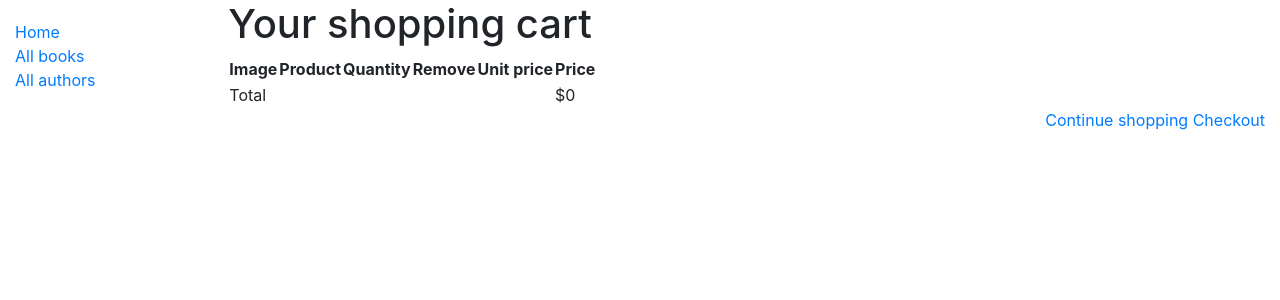
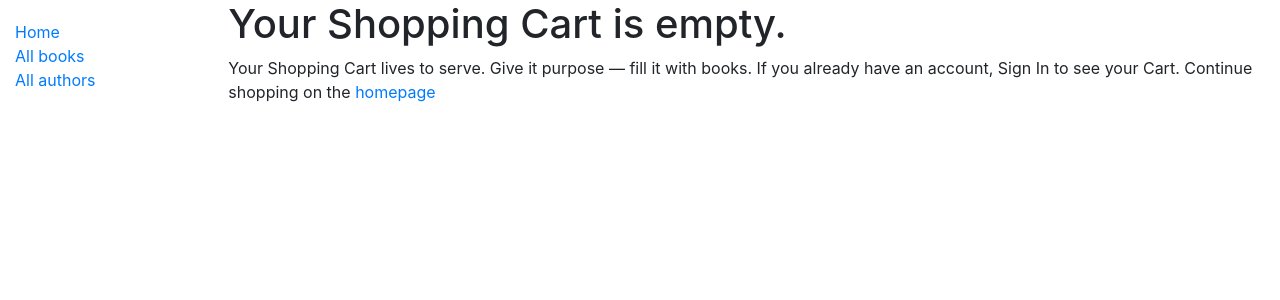
Before and after one commit to casol/Digital-Library, a Django app: page /cart/ in a window 1280 px wide. Shown: the top 300 px of the page. Run offline with Django 3.2, Linux system fonts and the light colour scheme; some libraries are stand-ins or nearby versions.

Commit message:
Add context processor for the shopping cart

```diff
--- /dev/null
+++ b/cart/context_processors.py
@@ -0,0 +1,8 @@
+from .cart import Cart
+
+def cart(request):
+    """
+    The context_processors takes a request object as their argument
+    and return a dictionary of items to be merged into the context.
+    """
+    return {'cart': Cart(request)}
--- a/cart/templates/cart/detail.html
+++ b/cart/templates/cart/detail.html
@@ -1,46 +1,67 @@
 {% extends "catalog/base.html" %}
+{% load widget_tweaks %}
 {% load static %}
 {% block content %}
+
+<link href="//maxcdn.bootstrapcdn.com/font-awesome/4.1.0/css/font-awesome.min.css" rel="stylesheet">
+{% if cart%}
 <h1>Your shopping cart</h1>
-    <table>
+{% for item in cart %}
+{% with book=item.book %}
+	<table id="cart" class="table table-hover table-condensed">
     				<thead>
 						<tr>
-        <th>Image</th>
-        <th>Product</th>
-        <th>Quantity</th>
-        <th>Remove</th>
-        <th>Unit price</th>
-        <th>Price</th>
+							<th style="width:50%"></th>
+							<th style="width:10%">Price</th>
+                            <th style="width:8%">Quantity</th>
+                            <th style="width:10%"></th>
+							<th style="width:22%" class="text-center">Subtotal</th>
 						</tr>
 					</thead>
 					<tbody>
-            {% for item in cart %}
-            {% with book=item.book %}
 						<tr>
-                <td>
-                <a href="{{ book.get_absolute_url }}">
-                <img src="{% if book.cover %}{{ book.cover.url }}
-                {% else %}{% static "img/no_img.jpg" %}{% endif %}" height="82" width="82">
-                </a>
+							<td data-th="Product">
+								<div class="row">
+									<div class="col-sm-2 hidden-xs"><a href="{{ book.get_absolute_url }}"><img src="{{ book.cover.url }}" class="img-responsive" height="100" width="80"/></a></div>
+									<div class="col-sm-10">
+										<h4 class="nomargin">{{ book }}</h4>
+										<p>{{book.description|truncatewords:10}}</p>
+									</div>
+								</div>
 							</td>
-                <td>{{ book }}</td>
-                <td>{{ item.quantity }}</td>
-                <td><a href="{% url "cart:cart_remove" book.id%}">Remove</a></td>
-                <td class="num">${{ item.price }}</td>
-                <td class="num">${{ item.total_price }}</td>
+                            <td data-th="Price">${{ item.price }}</td>
+                                <form action="{% url "cart:cart_add" book.id %}" method="post">
+                                    <td data-th="Quantity">
+                                        {{ item.update_quantity_form.quantity|add_class:"form-control text-center" }}
+                                    </td>
+                                    <td class="actions" data-th="">
+                                        {{ item.update_quantity_form.update }}
+                                        <button class="btn btn-info btn-sm"><i class="fa fa-refresh"></i></button>
+                                        {% csrf_token %}
+                                    <a href="{% url "cart:cart_remove" book.id%}">Remove</a>
+                                </td>
+                                </form>
+
+                            </td>
+
+							<td data-th="Subtotal" class="text-center">${{ item.total_price }}</td>
+
                         </tr>
                         {% endwith %}
                         {% endfor %}
-                <tr class="total">
-                <td>Total</td>
-                <td colspan="4"></td>
-                <td class="num">${{ cart.get_total_price }}</td>
+					</tbody>
+					<tfoot>
+						<tr>
+							<td><a href="{% url "catalog:books" %}" class="btn btn-warning"><i class="fa fa-angle-left"></i> Continue Shopping</a></td>
+							<td colspan="2" class="hidden-xs"></td>
+							<td class="hidden-xs text-center"><strong>Total ${{ cart.get_total_price }}</strong></td>
+							<td><a href="#" class="btn btn-success btn-block">Checkout <i class="fa fa-angle-right"></i></a></td>
 						</tr>
-            </tbody>
+					</tfoot>
 				</table>
-<p class="text-right">
-    <a href="{% url "catalog:books" %}" class="button
-    light">Continue shopping</a>
-    <a href="#" class="button">Checkout</a>
-</p>
+{% else %}
+<h1>Your Shopping Cart is empty.</h1>
+Your Shopping Cart lives to serve. Give it purpose — fill it with books. If you already have an account, Sign In to see your Cart.
+Continue shopping on the <a href="{% url "catalog:books" %}">homepage</a>
+{% endif %}
 {% endblock %}
--- a/cart/views.py
+++ b/cart/views.py
@@ -27,4 +27,7 @@ def cart_remove(request, book_id):
 
 def cart_detail(request):
     cart = Cart(request)
+    for item in cart:
+        item['update_quantity_form'] = CartAddProductForm(initial={'quantity': item['quantity'],
+                                                          'update': True})
     return render(request, 'cart/detail.html', {'cart': cart})
--- a/digital_library/settings.py
+++ b/digital_library/settings.py
@@ -92,6 +92,7 @@ TEMPLATES = [
                 'django.template.context_processors.request',
                 'django.contrib.auth.context_processors.auth',
                 'django.contrib.messages.context_processors.messages',
+                'cart.context_processors.cart',
             ],
         },
     },
```
Also changed, not shown: catalog/templates/catalog/home.html (+13 -0 lines), catalog/views.py (line endings or trailing spaces), db.sqlite3. Lines whose indentation alone changed are shown as unchanged.
